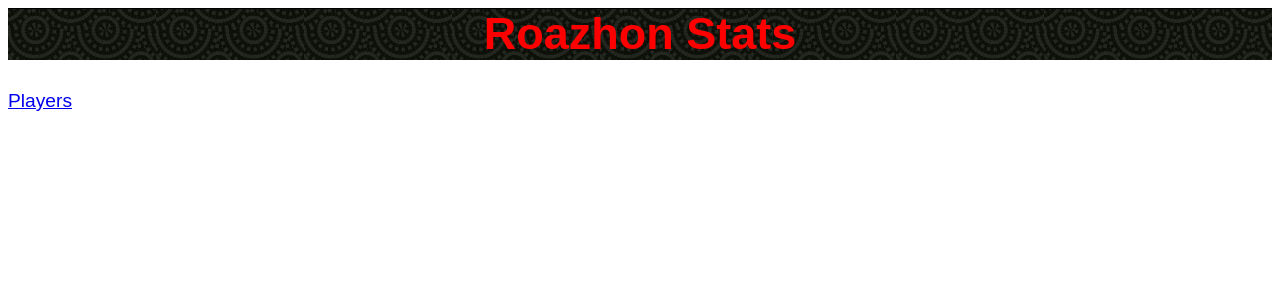
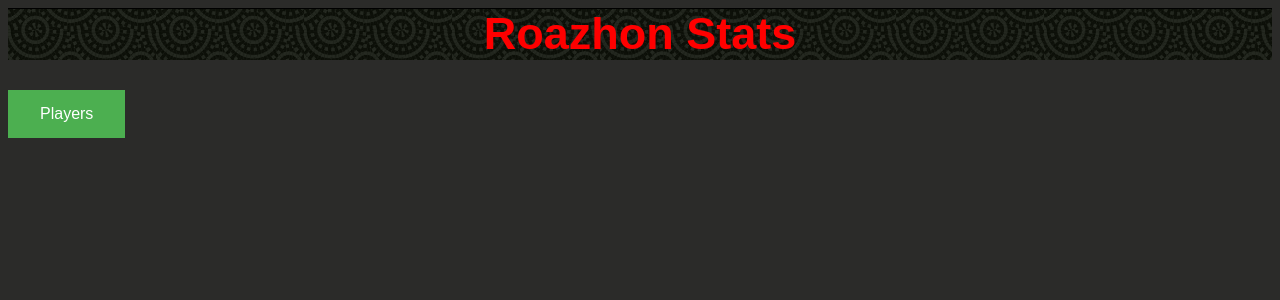
Before and after one commit to Gurwan/RoazhonStats, a Symfony app: template templates/index.html.twig in a window 1280 px wide. Shown: the top 300 px of the page. Run offline with Twig, Linux system fonts and the light colour scheme; the template is opened without the code that fills it, so the values that code supplies are empty; some libraries are stand-ins or nearby versions.

Commit message:
maj du css

```diff
--- a/public/css/index.css
+++ b/public/css/index.css
@@ -10,7 +10,18 @@
 }
 
 body {
-    color:#2b2b29;
+    background-color:#2b2b29;
     background-repeat: repeat;
     font: 1.2em "Fira Sans", sans-serif;
 }
+
+a {
+    background-color: #4CAF50; /* Green */
+    border: none;
+    color: white;
+    padding: 15px 32px;
+    text-align: center;
+    text-decoration: none;
+    display: inline-block;
+    font-size: 16px;
+}
```
